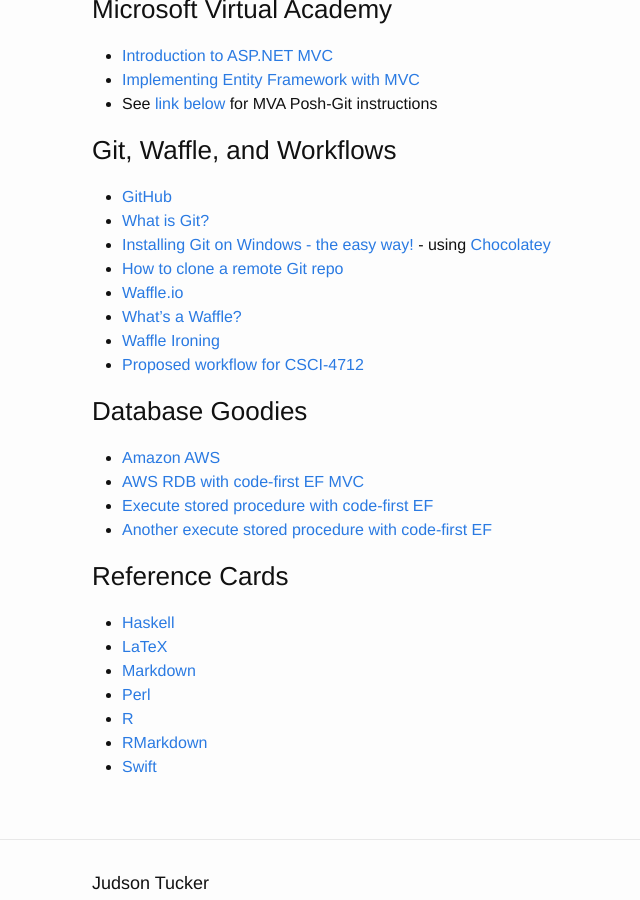
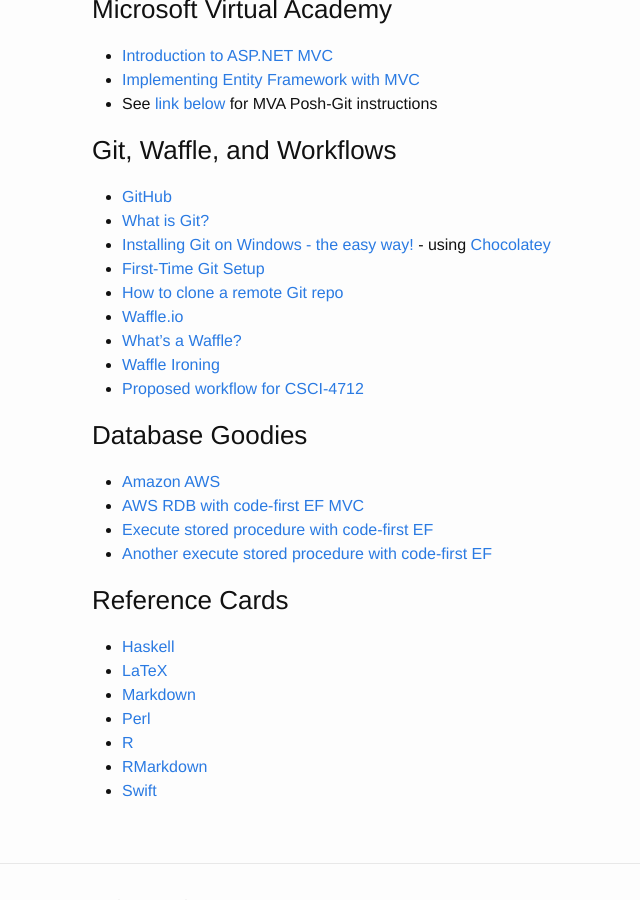
Before and after one commit to jtucker276/jtucker276.github.io, a Jekyll site: the page built from _posts/2016-01-17-Quite-Interesting-Links.markdown, in a window 1280 px wide and 900 px high, scrolled down 438 px. Shown: the whole window, without its empty margins (178-818 px from the left). Built offline with Jekyll 4.4.1, drawn with Linux system fonts in a browser that asks for light colours.

Commit message:
updating links

```diff
--- a/_posts/2016-01-17-Quite-Interesting-Links.markdown
+++ b/_posts/2016-01-17-Quite-Interesting-Links.markdown
@@ -22,6 +22,7 @@
 - [GitHub][github-l]
 - [What is Git?](https://youtu.be/_Jmkvv_nKTE)
 - [Installing Git on Windows - the easy way!][gitinstall-l] - using [Chocolatey][choc-l]
+- [First-Time Git Setup](https://git-scm.com/book/en/v2/Getting-Started-First-Time-Git-Setup)
 - [How to clone a remote Git repo][gitclone-l]
 - [Waffle.io][waffle-l]
 - [What's a Waffle?][wafflei-l]
```
